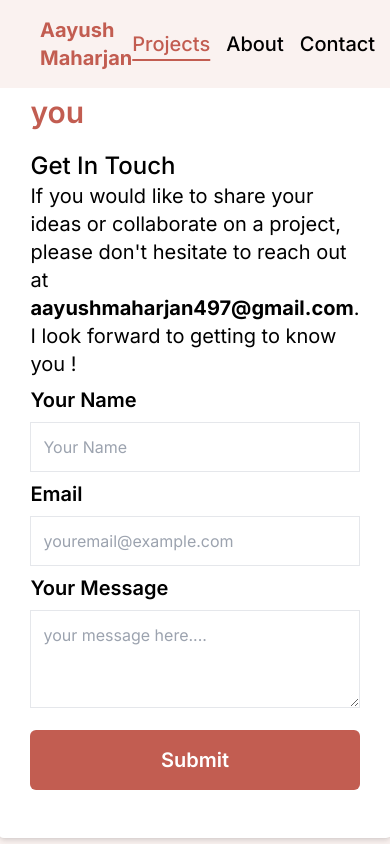
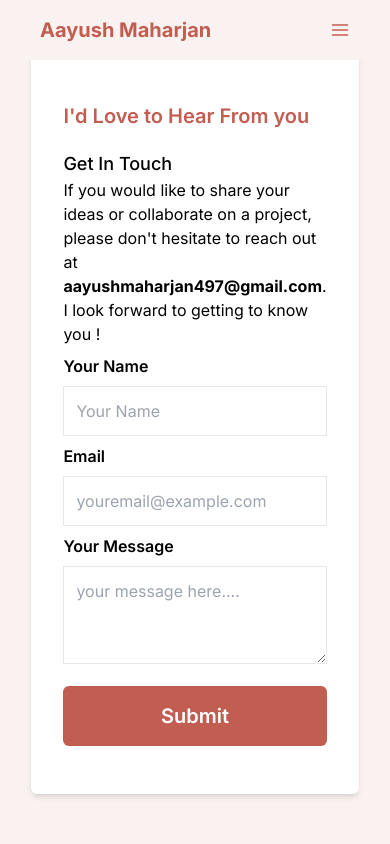
Before and after one commit to aayush-mhrzn7/creative-agency, a React (Vite) app: page /contact in a window 390 px wide. Built offline with nearby package versions, Linux system fonts and the light colour scheme.

Commit message:
mobile responsive

```diff
--- a/src/components/Footer.tsx
+++ b/src/components/Footer.tsx
@@ -6,10 +6,10 @@ const Footer = () => {
       viewport={{ once: true }}
       whileInView={{ opacity: 1, y: 0 }}
       transition={{ ease: "easeInOut", duration: 0.4 }}
-      className="w-full bg-primary text-white font-primary p-4"
+      className="w-full mt-20 bg-primary text-white font-primary p-4"
     >
-      <span className="font-semibold text-xl flex items-center justify-center">
-        &copy; 2024 SHREEYA SHRESTHA All Rights Reserved
+      <span className="max-sm:text-lg font-semibold text-xl flex items-center justify-center">
+        &copy; 2024 Aayush Maharjan All Rights Reserved
       </span>
     </motion.div>
   );
--- a/src/components/Header.tsx
+++ b/src/components/Header.tsx
@@ -1,8 +1,11 @@
 import { useState } from "react";
+import { FiArrowLeft, FiMenu } from "react-icons/fi";
 import { useNavigate } from "react-router-dom";
-
+import { AnimatePresence, motion } from "framer-motion";
 const Header = () => {
+  const [mobileViewActive, setMobileViewActive] = useState(false);
   const [currentSkillIndex, setCurrentSkillIndex] = useState(0);
+  console.log(mobileViewActive);
   const navLinks = [
     {
       name: "projects",
@@ -26,7 +29,28 @@ const Header = () => {
       <h4 className="text-xl capitalize text-primary font-bold">
         Aayush Maharjan
       </h4>
-      <ul className="flex justify-center  items-center gap-4 ">
+      <AnimatePresence mode="wait">
+        <motion.ul
+          initial={mobileViewActive ? { x: -400 } : {}}
+          animate={mobileViewActive ? { x: 0 } : {}}
+          exit={{ x: -400 }}
+          transition={{
+            x: { type: "spring", stiffness: 100, damping: 20 }, // Adjusting spring for smoothness
+          }}
+          className={`flex justify-center ${
+            mobileViewActive
+              ? `fixed top-0 left-0 -translate-x-1/2 -translate-y-1/2 flex-col bg-white h-screen w-screen`
+              : `max-sm:hidden`
+          } items-center gap-4`}
+        >
+          <span
+            onClick={() => setMobileViewActive(false)}
+            className={`w-10 h-20 rounded-md absolute -right-3 flex p-2 text-xl font-semibold text-white items-center bg-primary ${
+              mobileViewActive ? `` : `hidden`
+            }`}
+          >
+            <FiArrowLeft />
+          </span>
           {navLinks.map((item, index) => (
             <li
               key={index}
@@ -35,15 +59,22 @@ const Header = () => {
                 navigate(item.slug);
               }}
               className={`text-xl font-medium capitalize transition-colors hover:text-secondary ${
-              index == currentSkillIndex
-                ? `underline underline-offset-8 underline-blue-500 text-primary `
-                : null
-            } `}
+                index === currentSkillIndex
+                  ? `underline underline-offset-8 text-primary`
+                  : ""
+              }`}
             >
               {item.name}
             </li>
           ))}
-      </ul>
+        </motion.ul>
+      </AnimatePresence>
+      {mobileViewActive ? null : (
+        <FiMenu
+          className="text-xl text-primary max-sm:block hidden"
+          onClick={() => setMobileViewActive(true)}
+        />
+      )}
     </div>
   );
 };
--- a/src/pages/ContactMe.tsx
+++ b/src/pages/ContactMe.tsx
@@ -2,7 +2,7 @@ import { motion } from "framer-motion";
 
 const ContactMe = () => {
   return (
-    <div className=" h-screen flex-col flex justify-center items-center font-primary bg-MainbackgroundColor">
+    <div className=" h-screen flex-col p-5 flex justify-center items-center font-primary bg-MainbackgroundColor">
       <motion.div
         initial={{ opacity: 0, scale: 0.5 }}
         viewport={{ once: true }}
@@ -10,11 +10,11 @@ const ContactMe = () => {
         transition={{ type: "spring", duration: 0.6, stiffness: 100 }}
         className="bg-white p-8 rou rounded-md shadow-md m-5"
       >
-        <h2 className="text-3xl font-heading text-primary my-5">
+        <h2 className="text-3xl max-sm:text-xl font-heading text-primary my-5">
           I'd Love to Hear From you
         </h2>
-        <h3 className="text-2xl font-medium">Get In Touch</h3>
-        <p className="text-xl ">
+        <h3 className="text-2xl max-sm:text-lg font-medium">Get In Touch</h3>
+        <p className="text-xl max-sm:text-base">
           If you would like to share your ideas or collaborate on a project,
           <br />
           please don't hesitate to reach out at{" "}
@@ -30,7 +30,7 @@ const ContactMe = () => {
         >
           <div>
             <label
-              className="font-semibold my-2 block text-xl rounded-md"
+              className=" max-sm:text-base font-semibold my-2 block text-xl rounded-md"
               htmlFor="name"
             >
               Your Name
@@ -44,7 +44,7 @@ const ContactMe = () => {
           </div>
           <div>
             <label
-              className="font-semibold my-2 block text-xl rounded-md"
+              className=" max-sm:text-base font-semibold my-2 block text-xl rounded-md"
               htmlFor="email"
             >
               Email
@@ -58,7 +58,7 @@ const ContactMe = () => {
           </div>
           <div>
             <label
-              className="font-semibold my-2 block text-xl rounded-md"
+              className=" max-sm:text-base font-semibold my-2 block text-xl rounded-md"
               htmlFor="message"
             >
               Your Message
--- a/src/pages/Home.tsx
+++ b/src/pages/Home.tsx
@@ -14,6 +14,7 @@ import note3 from "../assets/note3.png";
 import note4 from "../assets/note4.png";
 import ImageModal from "../components/ImageModal";
 import { viewImageModalTypes } from "../types/kaizen";
+import Footer from "../components/Footer";
 
 /* import Post from "./Post";
 const varaints = {
@@ -102,7 +103,7 @@ const Home = () => {
             animate={{ opacity: 1, y: 0 }}
             exit={{ opacity: 0, y: 20 }}
             transition={{ ease: "easeInOut" }}
-            className="text-7xl font-bold uppercase text-primary"
+            className="text-7xl max-sm:text-5xl font-bold uppercase text-primary"
           >
             {skills[currentSkillIndex]}
           </motion.h1>
@@ -311,14 +312,7 @@ const Home = () => {
           performance.
         </motion.p>
       </motion.div>
-      {/*   <Post
-        heading="Vibrant truth"
-        subHeading="Phase II : My Alter-ego"
-        description="Craving freedom in a strict household, shaped by the protective mentality of traditional Nepalese society, was challenging. I longed for the simple pleasures that many of the older teenagers enjoyed— spending time with friends whenever they could, exploring the city, the cafes and traveling somewhere far from the city.  The conservative nature of my upbringing, driven by concerns for women's safety, often limited these experiences.Walking through the alleys of Kathmandu, I observed the vibrant local life. Children playing outside their homes, the youths hanging out in cafes, and the overall busyness of the local markets and people revealed a different way of living. These experiences helped me discover my desire to be free and independent. I connected deeply with the rhythm of these alleys, finding a sense of freedom that eluded me at home.The boldness and joy of the locals inspired me to envision an independent, open, and vibrant self, embracing life without fear of judgment. These alleys delivered my own truth ,  this beautiful vision of my alter ego , where I have my little freedoms—I  feel bold and connected to the world around me."
-        imageArray={imageArray}
-        coverImage="https://placehold.co/600x200"
-        references={ref}
-      /> */}
+      <Footer />
     </div>
   );
 };
```
Lines whose indentation alone changed are shown as unchanged.
